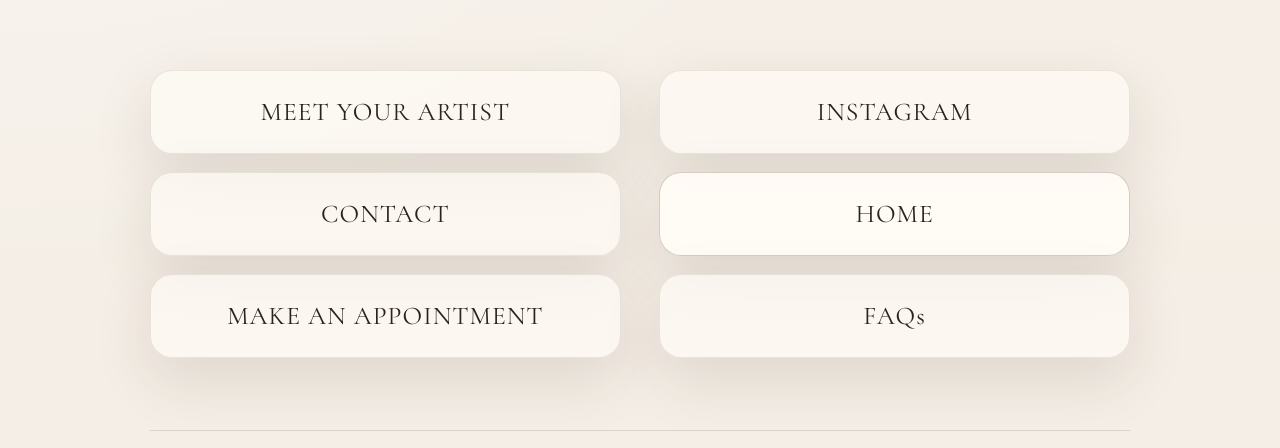
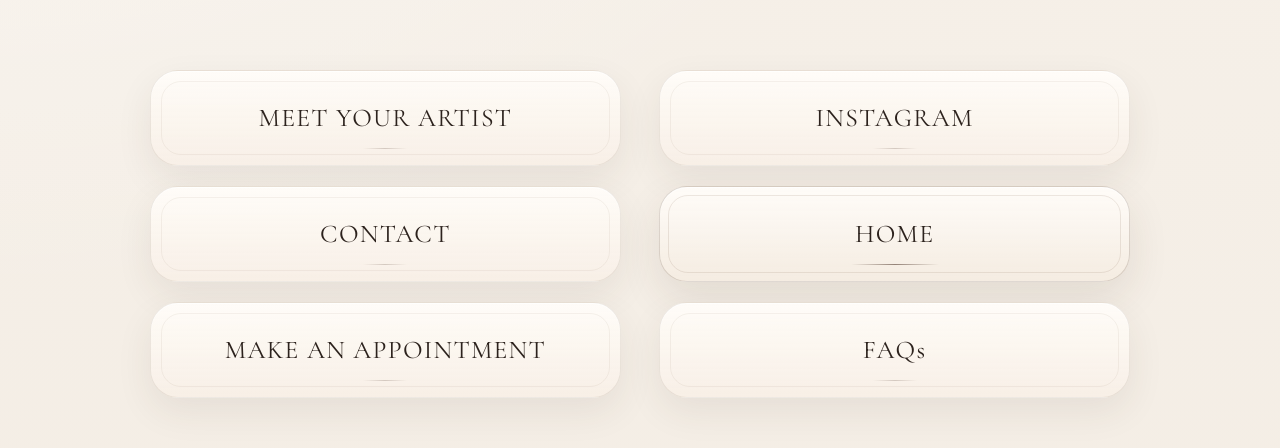
Before and after one commit to IoanMarian08/Portofoliu_MUA_Bianca, a React (Vite) app in the folder frontend/: page / in a window 1280 px wide. Shown: the part 785-1233 px from the top of the page. Built offline with nearby package versions, Linux system fonts and the light colour scheme; no server answers.

Commit message:
Polish navigation action cards and social links

```diff
--- a/frontend/src/styles/global.css
+++ b/frontend/src/styles/global.css
@@ -374,44 +374,93 @@
 
 .menu-columns__column {
   display: grid;
-  gap: 18px;
+  gap: 20px;
 }
 
 .menu-link {
+  position: relative;
+  isolation: isolate;
   display: flex;
   align-items: center;
   justify-content: center;
-  min-height: 84px;
-  border: 1px solid rgba(93, 72, 56, 0.12);
-  border-radius: 22px;
-  background: rgba(255, 251, 246, 0.7);
-  box-shadow: var(--shadow-soft);
-  padding: 18px 22px;
+  min-height: 96px;
+  border: 1px solid rgba(93, 72, 56, 0.1);
+  border-radius: 28px;
+  background:
+    linear-gradient(180deg, rgba(255, 252, 248, 0.98), rgba(247, 239, 230, 0.92));
+  box-shadow:
+    0 14px 36px rgba(67, 46, 34, 0.08),
+    inset 0 1px 0 rgba(255, 255, 255, 0.72);
+  padding: 24px 28px;
   font-family: var(--font-heading);
-  font-size: clamp(1.25rem, 2vw, 1.75rem);
-  line-height: 1.1;
-  letter-spacing: 0.04em;
+  font-size: clamp(1.3rem, 2vw, 1.8rem);
+  line-height: 1;
+  letter-spacing: 0.05em;
   text-align: center;
   text-wrap: pretty;
   transition:
-    transform 240ms ease,
+    transform 320ms ease,
     color 240ms ease,
     border-color 240ms ease,
     background 240ms ease,
-    box-shadow 240ms ease;
+    box-shadow 320ms ease;
+}
+
+.menu-link::before {
+  content: '';
+  position: absolute;
+  inset: 10px;
+  z-index: -1;
+  border-radius: 20px;
+  border: 1px solid rgba(126, 98, 79, 0.08);
+  transition: inset 320ms ease, border-color 240ms ease, opacity 240ms ease;
+}
+
+.menu-link::after {
+  content: '';
+  position: absolute;
+  left: 50%;
+  bottom: 16px;
+  width: 44px;
+  height: 1px;
+  transform: translateX(-50%);
+  background: linear-gradient(90deg, transparent, rgba(79, 55, 43, 0.4), transparent);
+  opacity: 0.55;
+  transition: width 320ms ease, opacity 240ms ease, background 240ms ease;
 }
 
 .menu-link:hover {
-  transform: translateY(-2px);
+  transform: translateY(-4px) scale(1.01);
   color: var(--color-accent);
-  border-color: rgba(79, 55, 43, 0.24);
-  background: rgba(255, 251, 246, 0.92);
+  border-color: rgba(79, 55, 43, 0.18);
+  background:
+    linear-gradient(180deg, rgba(255, 253, 250, 1), rgba(245, 236, 226, 0.96));
+  box-shadow:
+    0 18px 48px rgba(67, 46, 34, 0.12),
+    inset 0 1px 0 rgba(255, 255, 255, 0.8);
+}
+
+.menu-link:hover::before,
+.menu-link.active::before {
+  inset: 8px;
+  border-color: rgba(126, 98, 79, 0.14);
+}
+
+.menu-link:hover::after,
+.menu-link.active::after {
+  width: 88px;
+  opacity: 0.9;
+  background: linear-gradient(90deg, transparent, rgba(79, 55, 43, 0.65), transparent);
 }
 
 .menu-link.active {
   color: var(--color-text);
-  border-color: rgba(79, 55, 43, 0.24);
-  background: rgba(255, 251, 246, 0.96);
+  border-color: rgba(79, 55, 43, 0.18);
+  background:
+    linear-gradient(180deg, rgba(255, 252, 248, 0.99), rgba(244, 235, 225, 0.95));
+  box-shadow:
+    0 16px 40px rgba(67, 46, 34, 0.1),
+    inset 0 1px 0 rgba(255, 255, 255, 0.78);
 }
 
 .section {
```
Also changed, not shown: frontend/src/constants/site.js (line endings or trailing spaces).
